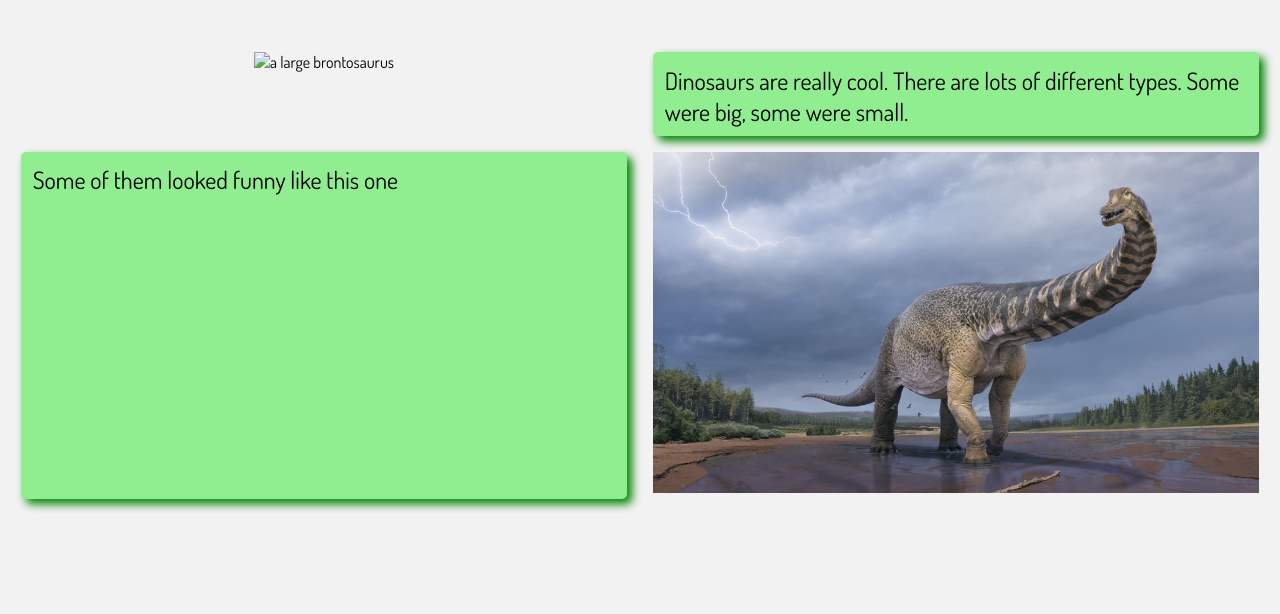
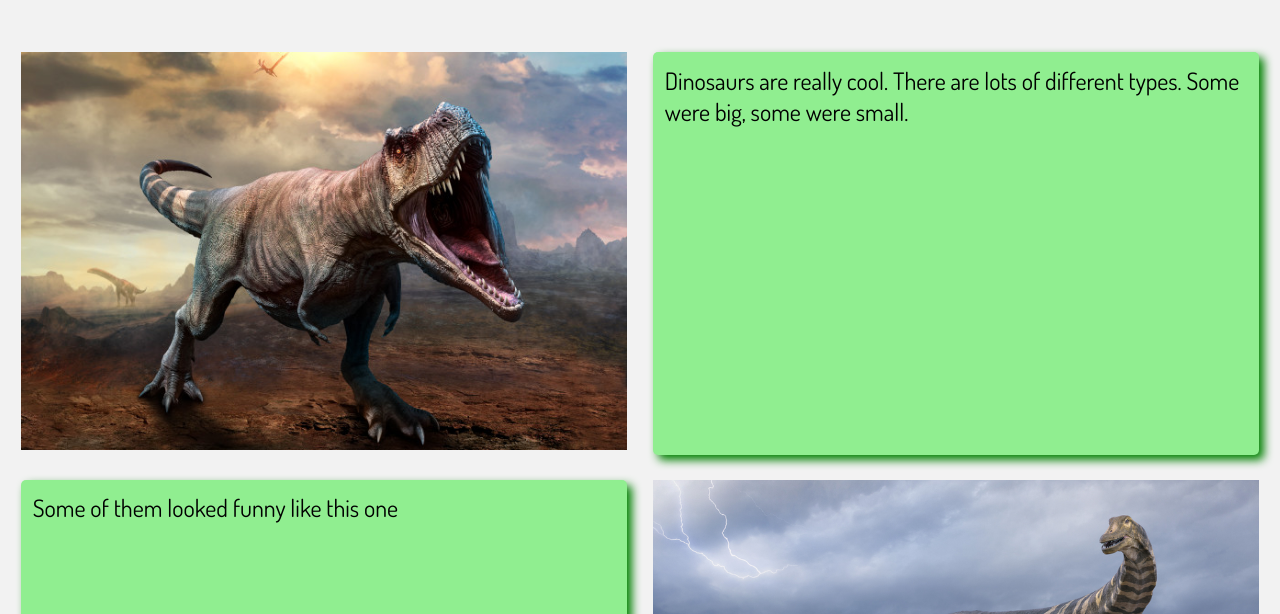
Before and after one commit to IsaacGilmore/dinosaurs, a plain HTML site: page index.html in a window 1280 px wide. Shown: the part 186-800 px from the top of the page. Drawn offline with Linux system fonts and the light colour scheme; the site is published under a folder, as on GitHub Pages, so addresses that start at the root find nothing.

Commit message:
Update index.html

```diff
--- a/index.html
+++ b/index.html
@@ -21,7 +21,7 @@
       <div class="row">
         <div class="col">
           <div class="image-container">
-            <img width="100%" src="/images/dino1.jpg" alt="a large brontosaurus">
+            <img width="100%" src="./images/dino1.jpg" alt="a large brontosaurus">
           </div>
         </div>
         <div class="col">
```
